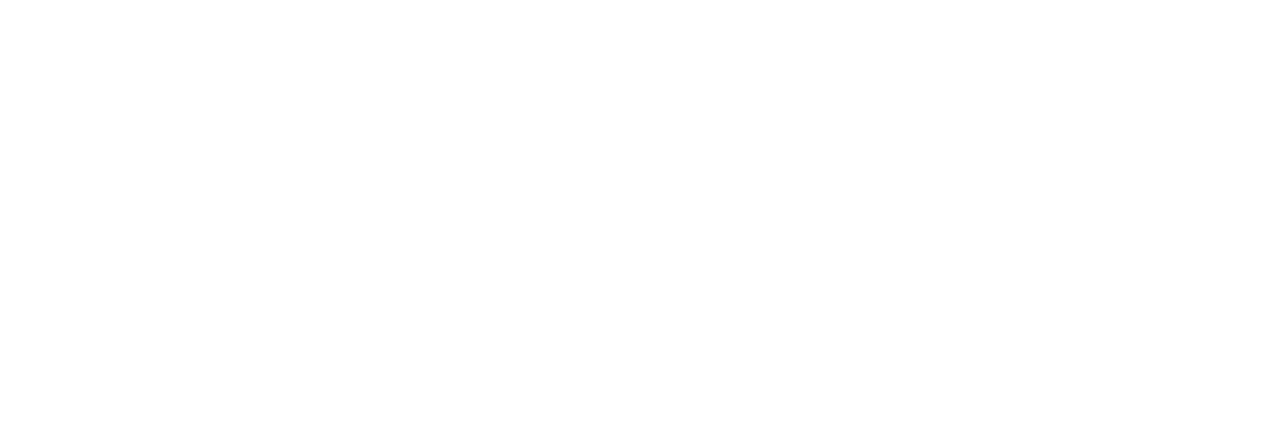
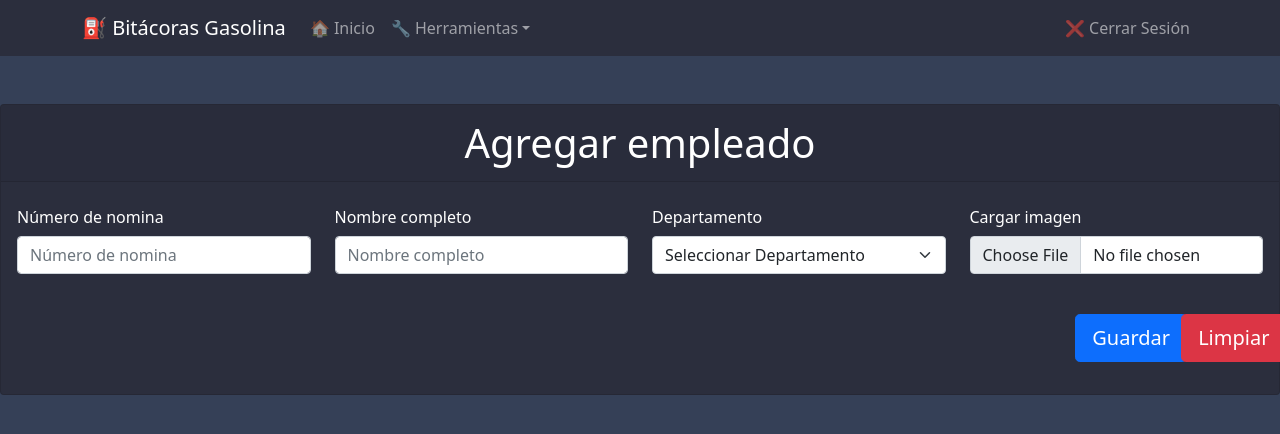
Before and after one commit to SebastianReyes22/bitacora-gasolina, a React (Create React App) app: page /bitacora-gasolina/agregarUsuario in a window 1280 px wide. Before the commit this address had no page. Shown: the top 434 px of the page. Built offline with nearby package versions, Linux system fonts and the light colour scheme.

Commit message:
build deploid

```diff
--- a/package.json
+++ b/package.json
@@ -1,4 +1,5 @@
 {
+  "homepage": "http://localhost/bitacora-gasolina",
   "name": "bitacora-gosolina",
   "version": "0.1.0",
   "private": true,
--- a/src/App.js
+++ b/src/App.js
@@ -9,13 +9,13 @@
 
 function App() {
   return (
-    <BrowserRouter>
+    <BrowserRouter basename='/bitacora-gasolina'>
       <Routes>
         <Route exact path='/' element={<Login />} />
         <Route exact path='/login' element={<Login />} />
-        <Route exact path='/home' element={<Home />} />
-        <Route exact path='/bitacora-gasolina' element={<BitacoraGasolina />} />
-        <Route exact path='/addUser' element={<CreateUser />} />
+        <Route exact path='/inicio' element={<Home />} />
+        <Route exact path='/bitacoras' element={<BitacoraGasolina />} />
+        <Route exact path='/agregarUsuario' element={<CreateUser />} />
         <Route exact path='/reportes' element={<Reports />} />
         <Route exact path='/eliminarUsuario' element={<DeleteUser />} />
       </Routes>
--- a/src/components/Headers.js
+++ b/src/components/Headers.js
@@ -10,41 +10,38 @@
       variant='dark'
       className='card-style'>
       <Container>
-        <Navbar.Brand href='/bitacora-gasolina'>
-          {' '}
-          ⛽ Bitácoras Gasolina
-        </Navbar.Brand>
+        <Navbar.Brand href='./bitacoras'> ⛽ Bitácoras Gasolina</Navbar.Brand>
         <Navbar.Toggle aria-controls='responsive-navbar-nav' />
         <Navbar.Collapse id='responsive-navbar-nav'>
           <Nav className='me-auto'>
-            <Nav.Link href='/bitacora-gasolina'> 🏠 Inicio</Nav.Link>
+            <Nav.Link href='./bitacoras'> 🏠 Inicio</Nav.Link>
             <NavDropdown title=' 🔧 Herramientas' id='collasible-nav-dropdown'>
-              <NavDropdown.Item href='/reportes'>
+              <NavDropdown.Item href='./reportes'>
                 {' '}
                 📁 Generar Reporte
               </NavDropdown.Item>
-              <NavDropdown.Item href='/bitacora-gasolina'>
+              <NavDropdown.Item href='./bitacoras'>
                 {' '}
                 📁 Generar Bitácora
               </NavDropdown.Item>
               <NavDropdown.Divider />
-              <NavDropdown.Item href='/addUser'>
+              <NavDropdown.Item href='./agregarUsuario'>
                 {' '}
                 👤 Agregar usuario
               </NavDropdown.Item>
-              <NavDropdown.Item href='/eliminarUsuario'>
+              <NavDropdown.Item href='./eliminarUsuario'>
                 {' '}
                 ☠️ Eliminar usuario
               </NavDropdown.Item>
               <NavDropdown.Divider />
-              <NavDropdown.Item href='/home'>
+              <NavDropdown.Item href='./inicio'>
                 {' '}
                 ⛽ Sistema Caseta
               </NavDropdown.Item>
             </NavDropdown>
           </Nav>
           <Nav>
-            <Nav.Link eventKey={2} href='/login'>
+            <Nav.Link eventKey={2} href='./login'>
               ❌ Cerrar Sesión
             </Nav.Link>
           </Nav>
--- a/src/components/views/BitacoraGasolina.js
+++ b/src/components/views/BitacoraGasolina.js
@@ -67,7 +67,7 @@
       .then(response => {
         if (response.data.user === false) {
           alert('Registros no encontrados');
-          window.location = './bitacora-gasolina';
+          window.location = './bitacoras';
         } else {
           console.log(response.data);
           setUserData(response.data);
@@ -81,7 +81,7 @@
   //Funcion que limpia el dashboard
   const handleClean = () => {
     if (window.confirm('Realmente quieres limpiar la busqueda')) {
-      window.location = './bitacora-gasolina';
+      window.location = './bitacoras';
     }
   };
 
--- a/src/components/views/CreateUser.js
+++ b/src/components/views/CreateUser.js
@@ -59,7 +59,7 @@
       .then(response => {
         if (response.data.insert === true) {
           alert('Datos capturados correctamente');
-          window.location = '/addUser';
+          window.location = './agregarUsuario';
         } else {
           alert('Err, comuniquese con el administrador');
         }
@@ -71,7 +71,7 @@
 
   //Funcion que limpa todos los imput a su valor por defecto
   const handleRefresh = () => {
-    window.location = '/addUser';
+    window.location = './agregarUsuario';
   };
 
   return (
--- a/src/components/views/Login.js
+++ b/src/components/views/Login.js
@@ -37,7 +37,7 @@
           alert('Usuario no registrado, comuniquese con el administrador');
         } else {
           console.log(response.data);
-          window.location = '/bitacora-gasolina';
+          window.location = './bitacoras';
         }
       })
       .catch(error => {
```
Also changed, not shown: 1 other file (tests, documents, lock files or other folders).
